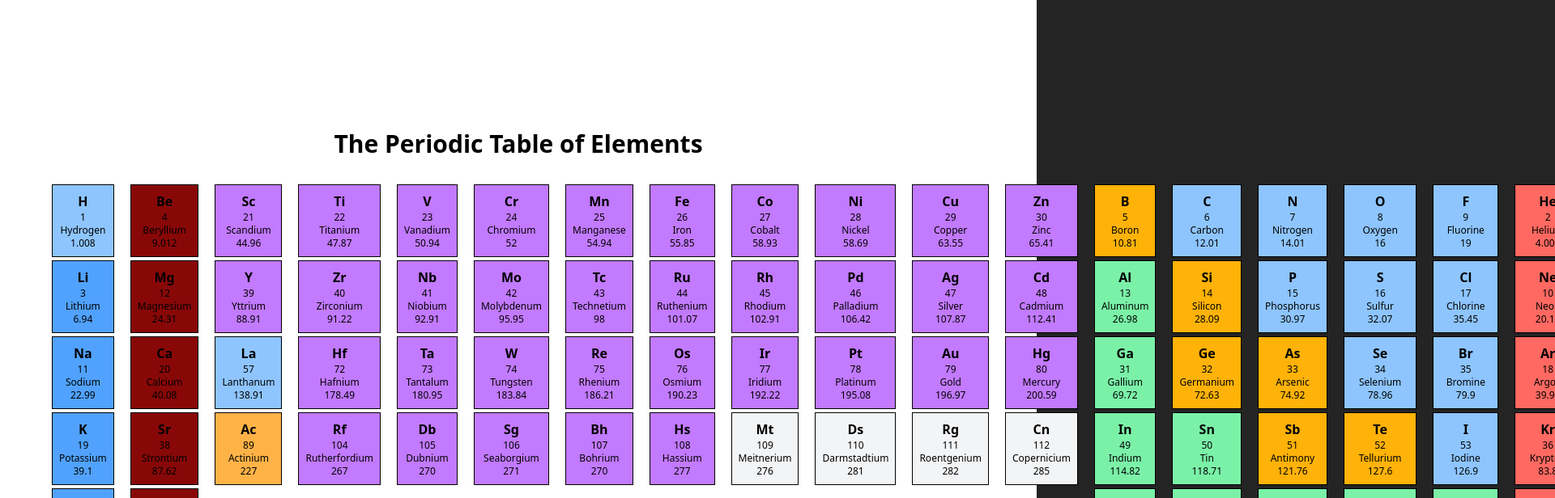
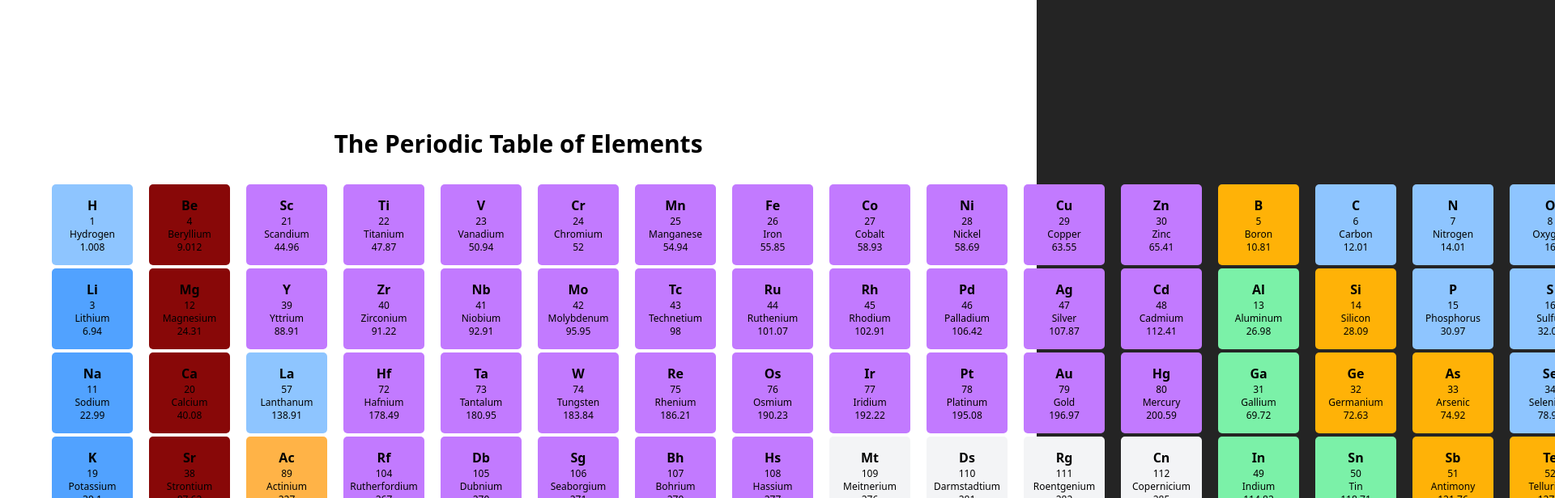
Before and after one commit to BruceStar314/Periodic-Table, a React (Vite) app in the folder Canvas/: page / in a window 1280 px wide. Shown: the top 616 px of the page at 81% size, 1920 px wide, since content can reach past the window. Built offline with nearby package versions, Linux system fonts and the light colour scheme.

Commit message:
Added hover scale up

```diff
--- a/Canvas/src/Elements.jsx
+++ b/Canvas/src/Elements.jsx
@@ -14,11 +14,11 @@ const Elements = ({ element, onClick }) => {
         "noble gas": "bg-[#ff6961]",
         "unknown": "bg-gray-100",
     };
-    const bgClass = familyToBg[element.family] || "bg-gray-100";
+    const bgClass = familyToBg[element.family];
 
     return (
         <button
-            className={`border p-2 text-center cursor-pointer transition-colors ${bgClass} hover:brightness-105`}
+            className={`border border-none rounded-[5px] p-2 text-center cursor-pointer transition-colors ${bgClass} hover:brightness-105 h-25 w-25 hover:scale-300`}
             onClick={() => onClick(element)}
         >
             <div className="font-bold">{element.symbol}</div>
@@ -41,6 +41,7 @@ export const elements = [
     // Period 2
     // Row 2
     {number: 3, name: "Lithium", symbol: "Li", mass: 6.94, group: 1, period: 2, family: "alkali metal"},
+    // {number: null, name: "", symbol: "", mass: "", group: 2, period: 2, family: ""},
     {number: 4, name: "Beryllium", symbol: "Be", mass: 9.012, group: 2, period: 2, family: "alkaline earth metal"},
     {number: 5, name: "Boron", symbol: "B", mass: 10.81, group: 13, period: 2, family: "metalloid"},
     {number: 6, name: "Carbon", symbol: "C", mass: 12.01, group: 14, period: 2, family: "nonmetal"},
@@ -178,19 +179,7 @@ export const elements = [
     {number: 116, name: "Livermorium", symbol: "Lv", mass: 293.00, group: 16, period: 7, family: "unknown"},
     {number: 117, name: "Tennessine", symbol: "Ts", mass: 294.00, group: 17, period: 7, family: "unknown"},
     {number: 118, name: "Oganesson", symbol: "Og", mass: 294.00, group: 18, period: 7, family: "unknown"},
-    // Row 8
-    // Row 9
 
-    // Row 9
-    // Row 9
-    // Row 9
-    // Row
-    // Row 13
-    // Row 14
-    // Row 15
-    // Row 16
-    // Row 17
-    // Row 18
 ];
 
 export default Elements;
```
